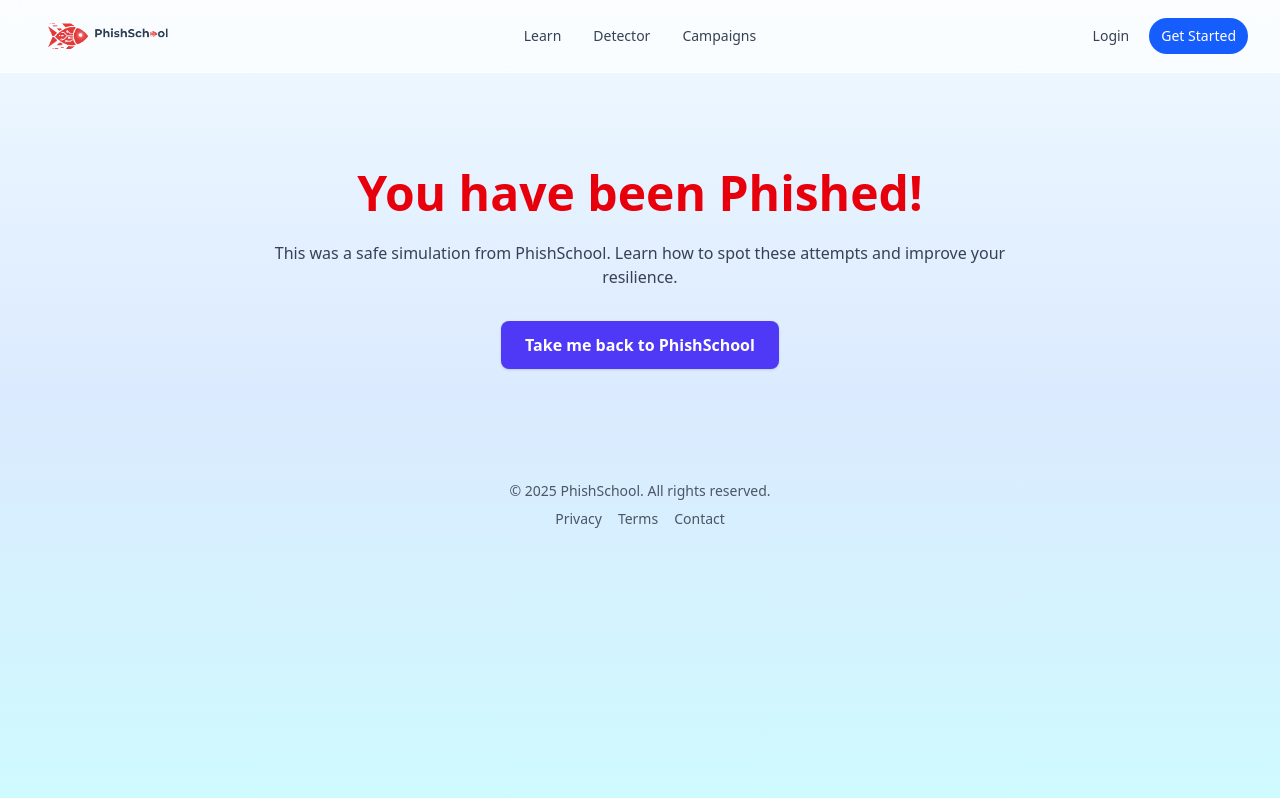
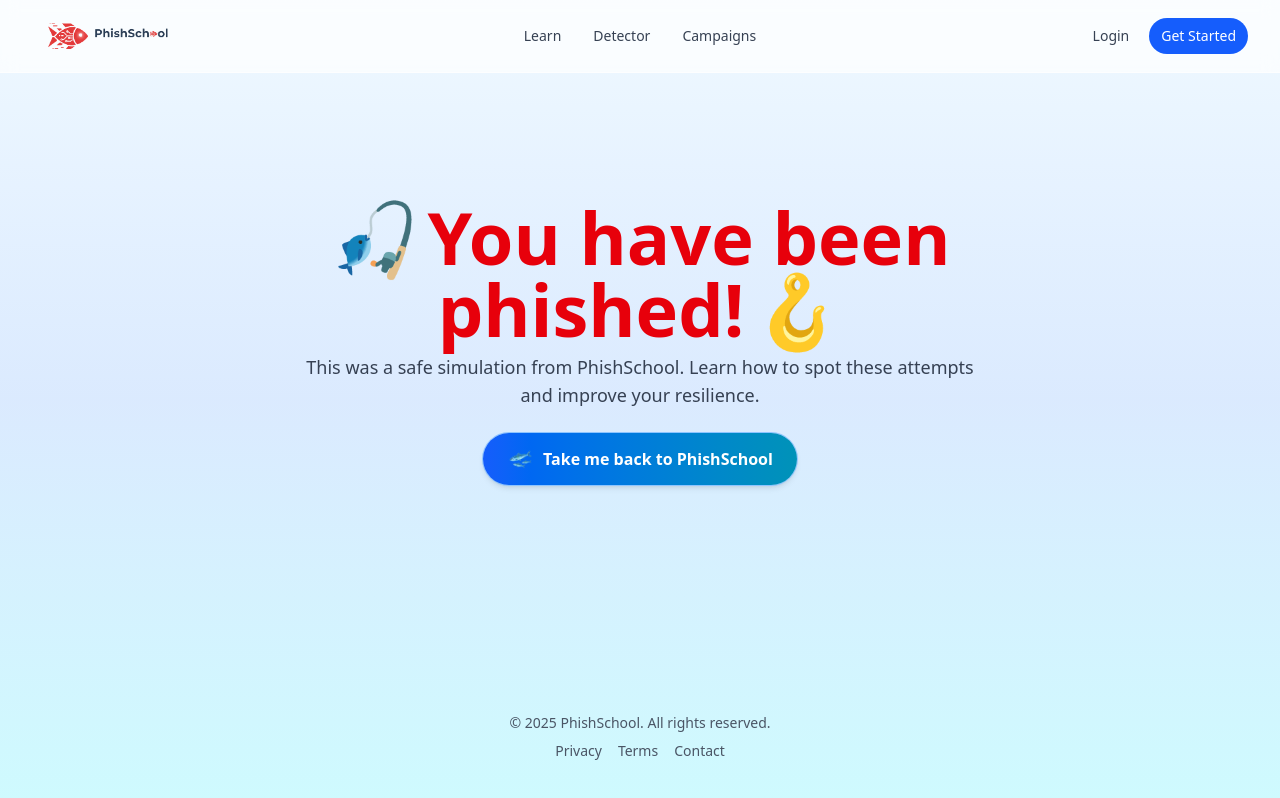
Before and after one commit to JustinCWang/PhishSchool, a React (Vite) app in the folder client/: page /phished in a window 1280 px wide. Built offline with nearby package versions, Linux system fonts and the light colour scheme; no server answers.

Commit message:
Made phished page nicer

```diff
--- a/client/src/pages/Phished.tsx
+++ b/client/src/pages/Phished.tsx
@@ -57,16 +57,25 @@
   }
 
   return (
-    <div className="mx-auto max-w-3xl py-16 text-center">
-      <h1 className="mb-6 text-5xl font-extrabold text-red-600">You have been Phished!</h1>
-      <p className="mb-8 text-gray-700">This was a safe simulation from PhishSchool. Learn how to spot these attempts and improve your resilience.</p>
+    <div className="mx-auto max-w-3xl min-h-[70vh] flex flex-col items-center justify-start text-center px-6 pt-16 md:pt-24">
+      <h1 className="mb-2 text-6xl md:text-7xl font-extrabold text-red-600">
+        <span className="mr-2">🎣</span>
+        You have been phished!
+        <span className="ml-2">🪝</span>
+      </h1>
+      <p className="mb-6 text-gray-700 text-base md:text-lg max-w-2xl">
+        This was a safe simulation from PhishSchool. Learn how to spot these attempts and improve your resilience.
+      </p>
       {error && <p className="mb-4 text-sm text-red-600">{error}</p>}
       <button
         type="button"
         onClick={handleAcknowledge}
         disabled={updating}
-        className="rounded-lg bg-indigo-600 px-6 py-3 font-semibold text-white shadow hover:bg-indigo-700 disabled:opacity-60"
+        className="inline-flex items-center gap-2 rounded-full bg-gradient-to-r from-blue-600 to-cyan-600 px-6 py-3 text-base font-semibold text-white shadow-md ring-1 ring-blue-300 transition-all hover:scale-105 hover:shadow-lg focus:outline-none focus:ring-2 focus:ring-blue-400 disabled:cursor-not-allowed disabled:opacity-60 disabled:hover:scale-100"
       >
+        {!updating && (
+          <img src="/LearnFish.png" alt="Learn at PhishSchool" className="h-6 w-6 md:h-7 md:w-7" />
+        )}
         {updating ? 'Updating…' : 'Take me back to PhishSchool'}
       </button>
     </div>
```
